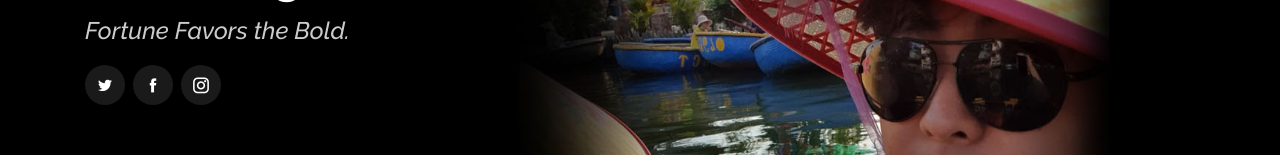
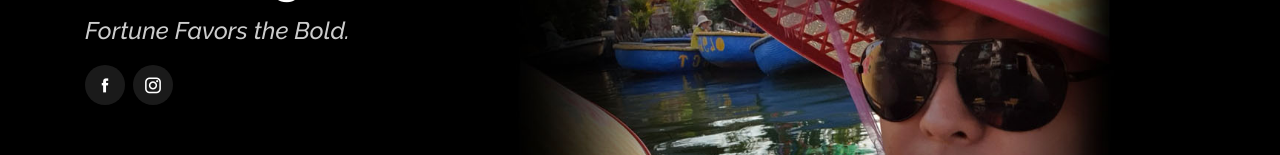
Before and after one commit to JBCho/main, a plain HTML site: page index.html in a window 1280 px wide. Shown: the part 173-328 px from the top of the page. Drawn offline with nearby package versions, Linux system fonts and the light colour scheme.

Commit message:
social link

```diff
--- a/index.html
+++ b/index.html
@@ -48,9 +48,8 @@
         <h2><i>Fortune Favors the Bold.</i></h2>
 
       <div class="social-links">
-        <a href="#" class="twitter"><i class="icofont-twitter"></i></a>
-        <a href="#" class="facebook"><i class="icofont-facebook"></i></a>
-        <a href="#" class="instagram"><i class="icofont-instagram"></i></a>
+        <a href="https://www.facebook.com/jb.cho.75" class="facebook"><i class="icofont-facebook"></i></a>
+        <a href="https://www.instagram.com/jaycho00/" class="instagram"><i class="icofont-instagram"></i></a>
       </div>
 
     </div>
```
